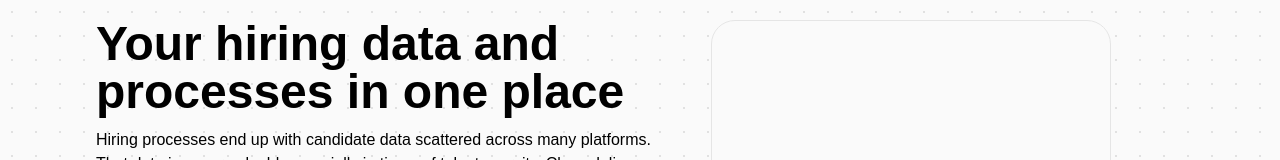
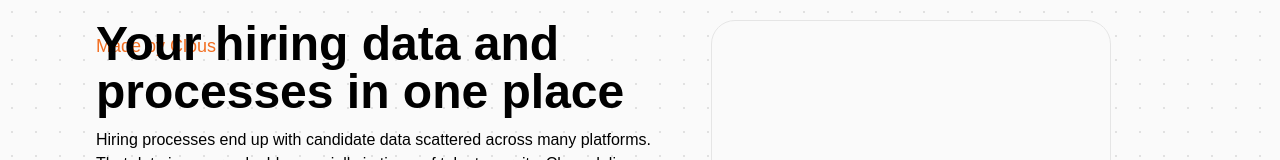
Before and after one commit to clous-software/talent-tools, a Next.js app: page /en/resume-roast in a window 1280 px wide. Shown: the top 160 px of the page. Built offline with nearby package versions, Linux system fonts and the light colour scheme.

Commit message:
alvipe-talent-v1-deploy-v2

```diff
--- a/app/[locale]/(home)/page.tsx
+++ b/app/[locale]/(home)/page.tsx
@@ -214,7 +214,7 @@ const Home = () => {
       </Head>
 
       <main className="bg-[#FAFAFA] bg-pattern bg-gradient-to-br from-gray-50 to-gray-100 px-24">
-      <p className="absolute left-24 top-4 text-primary text-base font-medium">Made by Clous</p>
+      <p className="absolute left-24 top-8 text-primary text-lg font-medium">Made by Clous</p>
 
       <main className="mb-12 flex justify-between items-start text-left w-full mx-auto">
     <section className="flex flex-col h-screen">
--- a/app/[locale]/resume-roast/page.tsx
+++ b/app/[locale]/resume-roast/page.tsx
@@ -289,6 +289,8 @@ const Home = () => {
       </Head>
 
       <main className="bg-[#FAFAFA] bg-pattern bg-gradient-to-br from-gray-50 to-gray-100 px-24">
+      <p className="absolute left-24 top-8 text-primary text-lg font-medium">Made by Clous</p>
+
         {!isTyping ? (
           <>
           <main className="mb-12 flex justify-between items-start text-left w-full mx-auto">
```
